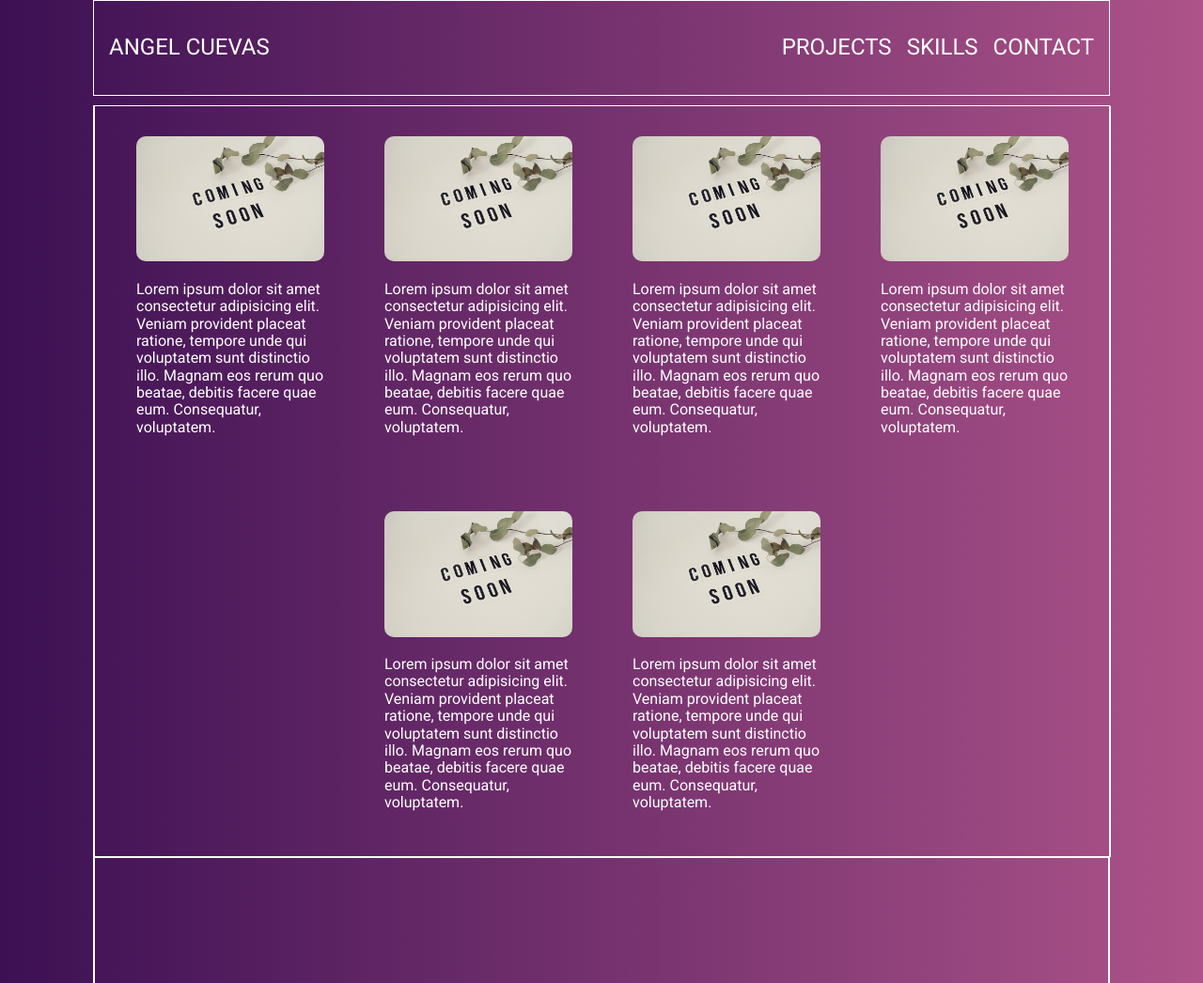
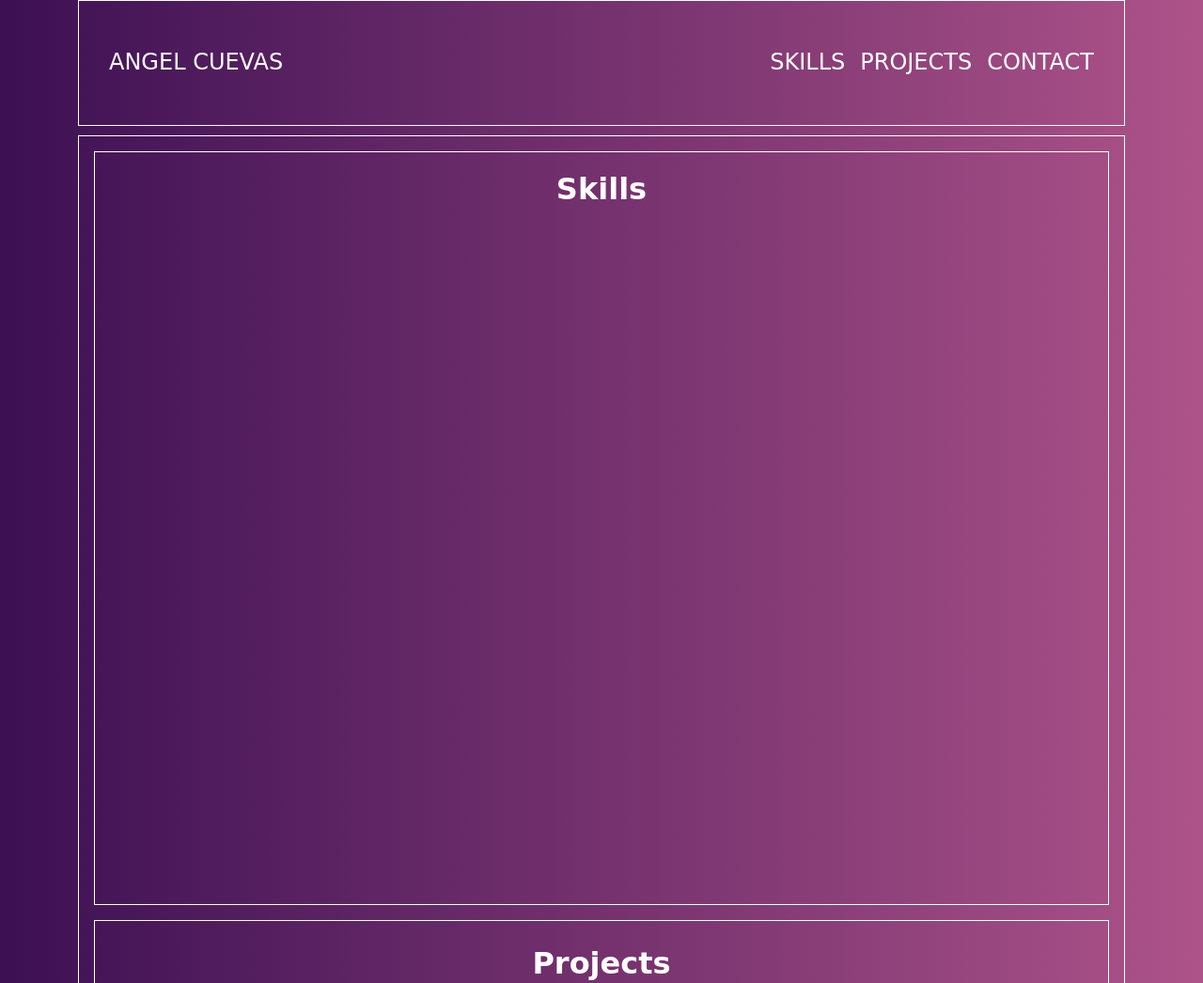
Before and after one commit to MrApolo/Portafolio, a plain HTML site: page index.html in a window 1280 px wide. Shown: the top 1046 px of the page at 94% size. Drawn offline with nearby package versions, Linux system fonts and the light colour scheme; a web font is replaced by a local one.

Commit message:
it's news

```diff
--- a/css/styles.css
+++ b/css/styles.css
@@ -1,10 +1,16 @@
 @import url('https://fonts.googleapis.com/css2?family=Roboto&display=swap');
+@import url('https://fonts.googleapis.com/css2?family=Rubik+Moonrocks&display=swap');
+@import url('https://fonts.googleapis.com/css2?family=Dosis&display=swap');
 
 body{
-    font-family: 'Roboto', sans-serif;
+    font-family: 'Rubik Moonrocks', cursive;
     background: #ad5389;  /* fallback for old browsers */
     background: -webkit-linear-gradient(to right, #3c1053, #ad5389);  /* Chrome 10-25, Safari 5.1-6 */
     background: linear-gradient(to right, #3c1053, #ad5389); /* W3C, IE 10+/ Edge, Firefox 16+, Chrome 26+, Opera 12+, Safari 7+ */
+}
+
+p{
+    font-family: 'Dosis', sans-serif;
 }
 
 .header{
@@ -16,9 +22,11 @@ body{
     justify-content: space-between;
     align-items: center;
     border: #ffffff 1px solid;
+    padding: 1rem;
 }
 
 .logo{
+    font-family: 'Rubik Moonrocks', cursive;
     margin: 0 1rem;
     text-decoration: none;
     text-transform: uppercase;
@@ -56,7 +64,7 @@ body{
 }
 
 .link:hover{
-    border-bottom: #B3541E 1px solid;
+    border-bottom: #3c1053 1px solid;
     transition: 0.3s;
 }
 
@@ -64,28 +72,25 @@ body{
     border: #ffffff 1px solid;
     max-width: 1080px;
     margin: 10px auto;
+    padding: 1rem;
 }
 
 .projects{
     border: #ffffff 1px solid;
-    border-top:none;
-    width: 100%;
-    height: auto;
+    height: 100vh;
     overflow: hidden;
-    display: flex;
-    flex-wrap: wrap;
-    align-items: center;
-    justify-content: center;
+    margin: 0 auto 1rem;
 }
 
-.card{
-    width: 200px;
-    height: auto;
-    margin: 1rem;
-    border-radius: 20px;
-    overflow: hidden;
-    padding: 1rem;
+h1{
+    text-align: center;
+    color:#ffffff;
+}
+
+h2{
+    text-align: center;
     color: #ffffff;
+    font-size: 2rem;
 }
 
 .img{
@@ -95,11 +100,13 @@ body{
 }
 
 .skills{
+    margin: 0 auto 1rem;
     border: #ffffff 1px solid;
     height: 100vh;
 }
 
 .contact{
+    margin: auto;
     border: #ffffff 1px solid;
     height: 100vh;
 }
@@ -109,6 +116,7 @@ body{
     height: 200px;
     max-width: 1080px;
     margin: auto;
+    padding: 1rem;
 }
 
 @media (max-width: 600px) {
--- a/index.html
+++ b/index.html
@@ -19,76 +19,21 @@
         </button>
         <nav class="nav">
             <ul class="ul">
-                <li class="li"><a class="link" href="#projects">Projects</a></li>
-                <li class="li"><a class="link" href="#skills">Skills</a></li>
+                <li class="li"><a class="link" href="#skills">skills</a></li>
+                <li class="li"><a class="link" href="#projects">projects</a></li>
                 <li class="li"><a class="link" href="#contact">Contact</a></li>
             </ul>
         </nav>
     </header>
     <main class="main">
+        <section id="skills" class="skills">
+            <h1>Skills</h1>
+        </section>
         <section id="projects" class="projects">
-            <div class="card">
-                <img class="img" src="img/coming.jpg" alt="coming soon">
-                <p>Lorem ipsum dolor sit amet consectetur adipisicing elit. Veniam
-                    provident placeat ratione, tempore unde qui voluptatem sunt
-                    distinctio illo. Magnam eos rerum
-                    quo beatae, debitis facere quae eum.
-                    Consequatur, voluptatem.
-                </p>
-            </div>
-            <div class="card">
-                <img class="img" src="img/coming.jpg" alt="coming soon">
-                <p>Lorem ipsum dolor sit amet consectetur adipisicing elit. Veniam
-                    provident placeat ratione, tempore unde qui voluptatem sunt
-                    distinctio illo. Magnam eos rerum
-                    quo beatae, debitis facere quae eum.
-                    Consequatur, voluptatem.
-                </p>
-            </div>
-            <div class="card">
-                <img class="img" src="img/coming.jpg" alt="coming soon">
-                <p>Lorem ipsum dolor sit amet consectetur adipisicing elit. Veniam
-                    provident placeat ratione, tempore unde qui voluptatem sunt
-                    distinctio illo. Magnam eos rerum
-                    quo beatae, debitis facere quae eum.
-                    Consequatur, voluptatem.
-                </p>
-            </div>
-            <div class="card">
-                <img class="img" src="img/coming.jpg" alt="coming soon">
-                <p>Lorem ipsum dolor sit amet consectetur adipisicing elit. Veniam
-                    provident placeat ratione, tempore unde qui voluptatem sunt
-                    distinctio illo. Magnam eos rerum
-                    quo beatae, debitis facere quae eum.
-                    Consequatur, voluptatem.
-                </p>
-            </div>
-            <div class="card">
-                <img class="img" src="img/coming.jpg" alt="coming soon">
-                <p card-text>Lorem ipsum dolor sit amet consectetur adipisicing elit. Veniam
-                    provident placeat ratione, tempore unde qui voluptatem sunt
-                    distinctio illo. Magnam eos rerum
-                    quo beatae, debitis facere quae eum.
-                    Consequatur, voluptatem.
-                </p>
-            </div>
-            <div class="card">
-                <img class="img" src="img/coming.jpg" alt="coming soon">
-                <p>Lorem ipsum dolor sit amet consectetur adipisicing elit. Veniam
-                    provident placeat ratione, tempore unde qui voluptatem sunt
-                    distinctio illo. Magnam eos rerum
-                    quo beatae, debitis facere quae eum.
-                    Consequatur, voluptatem.
-                </p>
-            </div>
-        </section>
-        <section id="skills" class="skills">
-            <div class="skill"></div>
+            <h2>Projects</h2>
         </section>
         <section id="contact" class="contact">
-            <div class="form">
-
-            </div>
+            <h2>Contact</h2>
         </section>
     </main>
     <footer class="footer"></footer>
```
